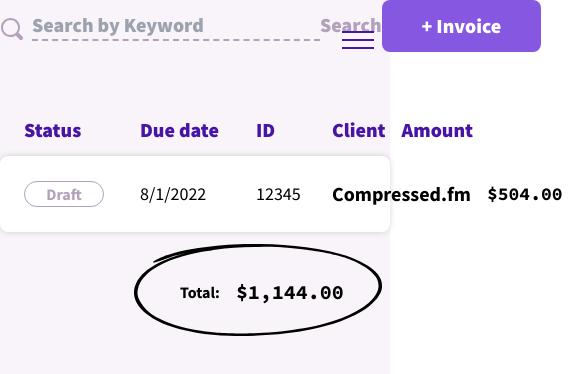
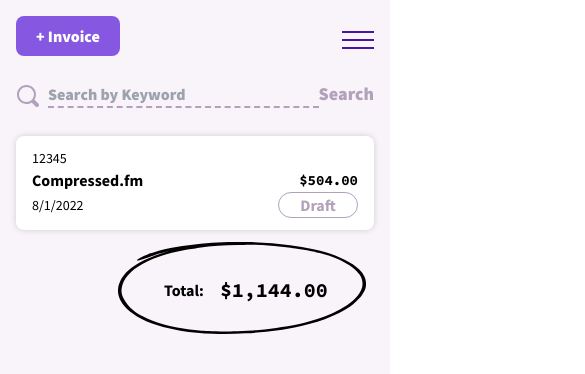
Before and after one commit to nunocasteleira/dollarholler, a SvelteKit app: page /invoices in a window 390 px wide. Shown: the top 374 px of the page, 585 px wide, since content can reach past the window. Built offline with nearby package versions, Linux system fonts and the light colour scheme.

Commit message:
feat(layout): :iphone: add responsive design to invoice table

```diff
--- a/src/app.css
+++ b/src/app.css
@@ -16,7 +16,7 @@
 
 @layer components {
 	.invoice-table {
-		@apply mb-3 grid w-full grid-cols-invoiceTable gap-4 px-6;
+		@apply mb-3 grid w-full grid-cols-invoiceTableMobile gap-x-4 px-4 lg:grid-cols-invoiceTable lg:px-6;
 	}
 }
 
--- a/src/lib/components/Search.svelte
+++ b/src/lib/components/Search.svelte
@@ -8,7 +8,7 @@
 		type="text"
 		name="search"
 		placeholder="Search by Keyword"
-		class="w-72 border-b-2 border-dashed border-b-pastelPurple bg-transparent font-sansSerif text-xl font-black outline-none focus:border-solid focus:border-b-lavenderIndigo"
+		class="w-full border-b-2 border-dashed border-b-pastelPurple bg-transparent font-sansSerif text-base font-black outline-none focus:border-solid focus:border-b-lavenderIndigo md:w-[14rem] lg:w-72 lg:text-xl"
 	/>
-	<button class="font-sansSerif text-xl font-black text-pastelPurple">Search</button>
+	<button class="font-sansSerif text-lg font-black text-pastelPurple lg:text-xl">Search</button>
 </div>
--- a/src/lib/components/Tag.svelte
+++ b/src/lib/components/Tag.svelte
@@ -1,9 +1,10 @@
 <script lang="ts">
 	export let label: 'draft' | 'sent' | 'current' | 'late' | 'paid' = 'draft';
+	export let className = '';
 </script>
 
 <div
-	class="text-md w-20 rounded-full border-1 text-center font-bold capitalize"
+	class={`text-md w-20 rounded-full border-1 text-center font-bold capitalize ${className}`}
 	class:inverted={label === 'draft'}
 	class:success={label === 'sent' || label === 'current'}
 	class:alert={label === 'late'}
--- a/src/routes/(dashboard)/+layout.svelte
+++ b/src/routes/(dashboard)/+layout.svelte
@@ -5,7 +5,7 @@
 <div class="grid min-h-screen grid-cols-12 bg-whisper md:gap-x-16">
 	<Navbar />
 
-	<main class="col-span-12 md:col-span-8 md:pt-10">
+	<main class="col-span-12 px-4 pt-4 md:col-span-8 md:pt-10">
 		<slot />
 	</main>
 </div>
--- a/src/routes/(dashboard)/invoices/+page.svelte
+++ b/src/routes/(dashboard)/invoices/+page.svelte
@@ -10,14 +10,16 @@
 	<title>Invoices | The Dollar Holler</title>
 </svelte:head>
 
-<div class="mb-16 flex items-center justify-between">
+<div
+	class="mb-7 flex flex-col-reverse items-start justify-between gap-y-6 md:mb-16 md:flex-row md:items-center md:gap-y-4"
+>
 	<!-- search field -->
 	<Search />
 
 	<!-- new invoice button -->
 	<div>
 		<button
-			class="relative translate-y-0 whitespace-nowrap rounded-lg bg-lavenderIndigo px-10 py-3 font-sansSerif text-xl font-black text-white shadow-colored transition-all hover:-translate-y-2 hover:shadow-coloredHover"
+			class="relative translate-y-0 whitespace-nowrap rounded-lg bg-lavenderIndigo px-5 py-2 font-sansSerif text-base font-black text-white shadow-colored transition-all hover:-translate-y-2 hover:shadow-coloredHover lg:px-10 lg:py-3 lg:text-xl"
 			>+ Invoice</button
 		>
 	</div>
@@ -26,7 +28,7 @@
 <!-- list of invoices -->
 <div>
 	<!-- header -->
-	<div class="table-header invoice-table text-daisyBush">
+	<div class="table-header invoice-table hidden text-daisyBush lg:grid">
 		<h3>Status</h3>
 		<h3>Due date</h3>
 		<h3>ID</h3>
@@ -37,16 +39,18 @@
 	</div>
 
 	<!-- invoices -->
-	<div class="invoice-table items-center rounded-lg bg-white py-6 shadow-tableRow">
-		<div><Tag label="draft" /></div>
-		<div class="text-lg">8/1/2022</div>
-		<div class="text-lg">12345</div>
-		<div class="text-xl font-bold">Compressed.fm</div>
-		<div class="font-mono text-lg font-bold">$504.00</div>
-		<div class="center text-lg">
+	<div
+		class="invoice-table invoice-row items-center rounded-lg bg-white py-3 shadow-tableRow lg:py-6"
+	>
+		<div class="status"><Tag label="draft" className="ml-auto lg:ml-0" /></div>
+		<div class="due-date text-sm lg:text-lg">8/1/2022</div>
+		<div class="invoice-number text-sm lg:text-lg">12345</div>
+		<div class="client-name text-base font-bold lg:text-xl">Compressed.fm</div>
+		<div class="amount text-right font-mono text-sm font-bold lg:text-lg">$504.00</div>
+		<div class="view-button lg:center hidden text-sm lg:text-lg">
 			<a href="#" class="text-pastelPurple hover:text-daisyBush"><View /></a>
 		</div>
-		<div class="center text-lg">
+		<div class="more-button lg:center hidden text-sm lg:block lg:text-lg">
 			<button class="text-pastelPurple hover:text-daisyBush"><ThreeDots /></button>
 		</div>
 	</div>
@@ -58,4 +62,45 @@
 	.table-header h3 {
 		@apply text-xl font-black leading-snug;
 	}
+
+	.invoice-row {
+		grid-template-areas:
+			'invoice-number invoice-number'
+			'client-name amount'
+			'due-date status';
+	}
+
+	@media (min-width: 1024px) {
+		.invoice-row {
+			grid-template-areas: 'status due-date invoice-number client-name amount view-button more-button';
+		}
+	}
+
+	.invoice-row .status {
+		grid-area: status;
+	}
+
+	.invoice-row .due-date {
+		grid-area: due-date;
+	}
+
+	.invoice-row .invoice-number {
+		grid-area: invoice-number;
+	}
+
+	.invoice-row .client-name {
+		grid-area: client-name;
+	}
+
+	.invoice-row .amount {
+		grid-area: amount;
+	}
+
+	.invoice-row .view-button {
+		grid-area: view-button;
+	}
+
+	.invoice-row .more-button {
+		grid-area: more-button;
+	}
 </style>
--- a/tailwind.config.cjs
+++ b/tailwind.config.cjs
@@ -37,7 +37,8 @@
 				fog: '#decaec'
 			},
 			gridTemplateColumns: {
-				invoiceTable: '100px 100px 60px 1fr 116px 32px 32px'
+				invoiceTable: '100px 100px 60px 1fr 116px 32px 32px',
+				invoiceTableMobile: '1fr 90px'
 			},
 			zIndex: {
 				navBar: 90,
```
